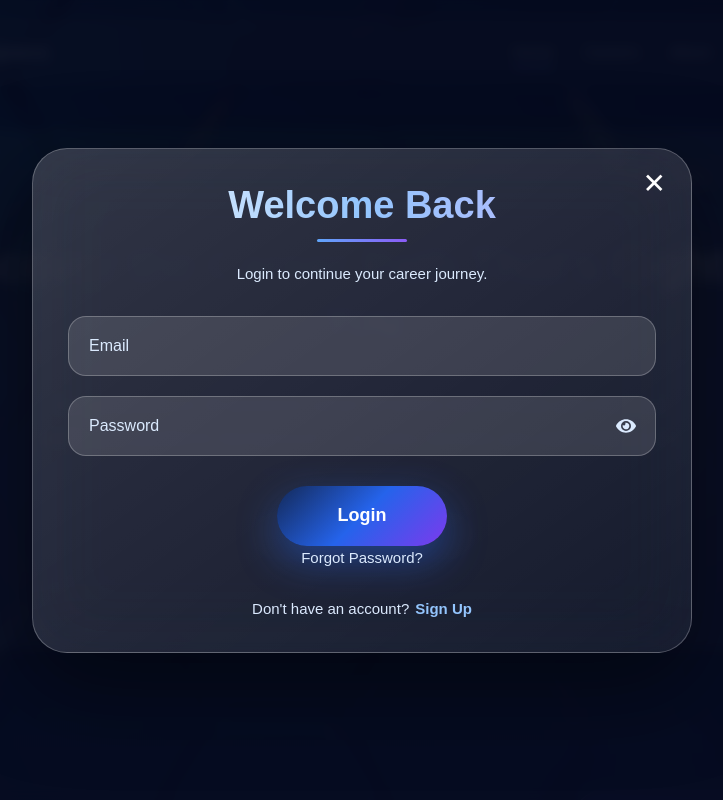
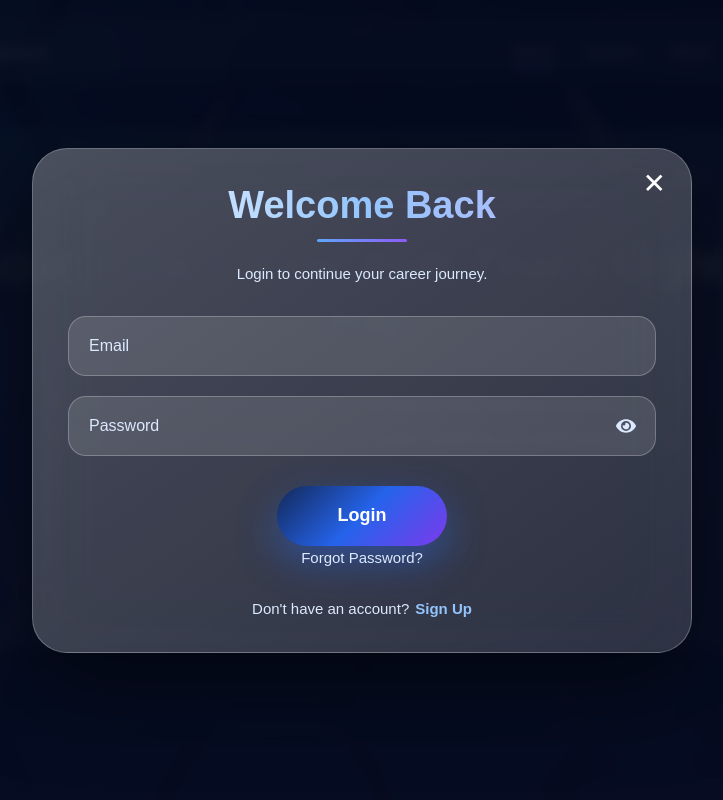
Before and after one commit to saherfatima12-hash/career-compass, a React (Vite) app: page / in a window 1280 px wide. Both pictures are taken after a click on the item "Log In". Shown: the top 800 px of the page, without its empty margins (278-1001 px from the left). Built offline with nearby package versions, Linux system fonts and the light colour scheme.

Commit message:
Update website

```diff
--- a/src/index.css
+++ b/src/index.css
@@ -292,8 +292,8 @@ body {
   background:
   linear-gradient(
   145deg,
-  rgba(255,255,255,0.18),
-  rgba(255,255,255,0.07)
+  rgba(255,255,255,0.28),
+  rgba(255,255,255,0.16)
   );
 
 
```
